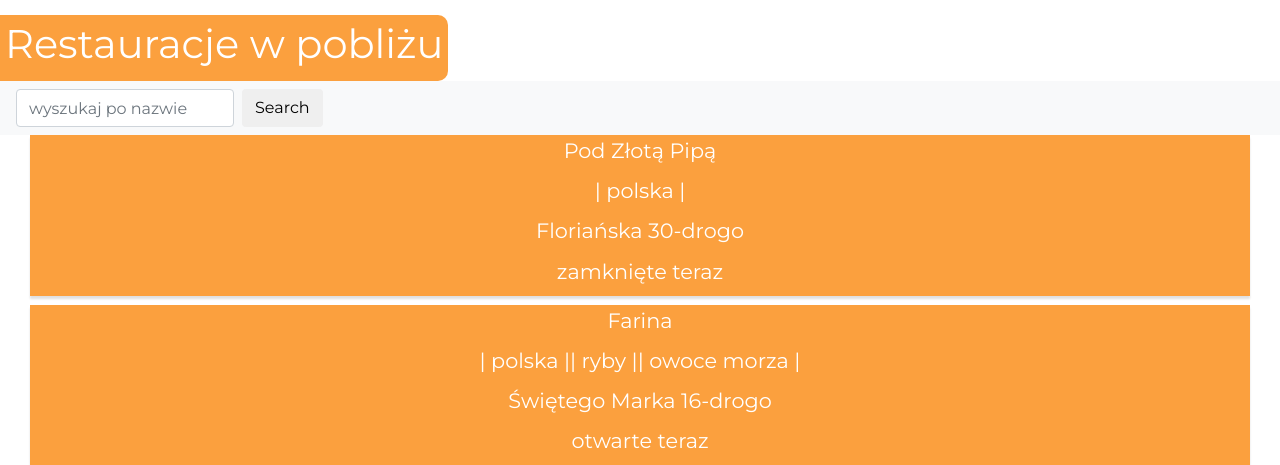
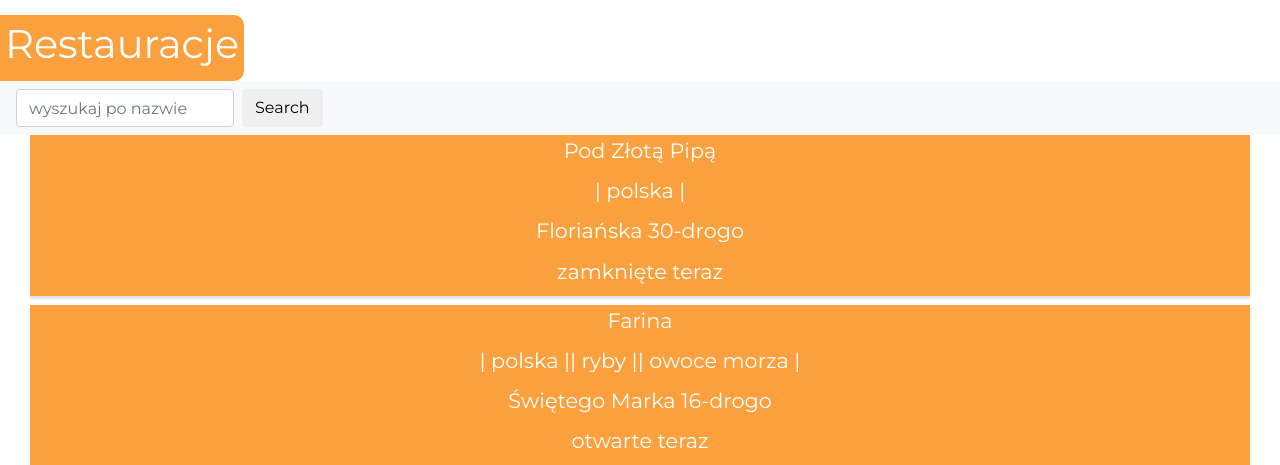
Before and after one commit to kaplonpaulina/clickEAT, a Django app: page /restaurants/ in a window 1280 px wide. Shown: the part 64-529 px from the top of the page. Run offline with Django 3.2, Linux system fonts and the light colour scheme; data comes from the database, SQL or seed files in the repository; both versions use the stored data as it was after the commit; some libraries are stand-ins or nearby versions.

Commit message:
changed search.html

```diff
--- a/click_eat/templates/search.html
+++ b/click_eat/templates/search.html
@@ -3,7 +3,7 @@
 
 <div>
   <div class="title">
-    <h1>Restauracje w pobliżu</h1>
+    <h1>Restauracje</h1>
   </div>
   <div class="row">
     <div class="col">
```
Also changed, not shown: click_eat/db.sqlite3.
